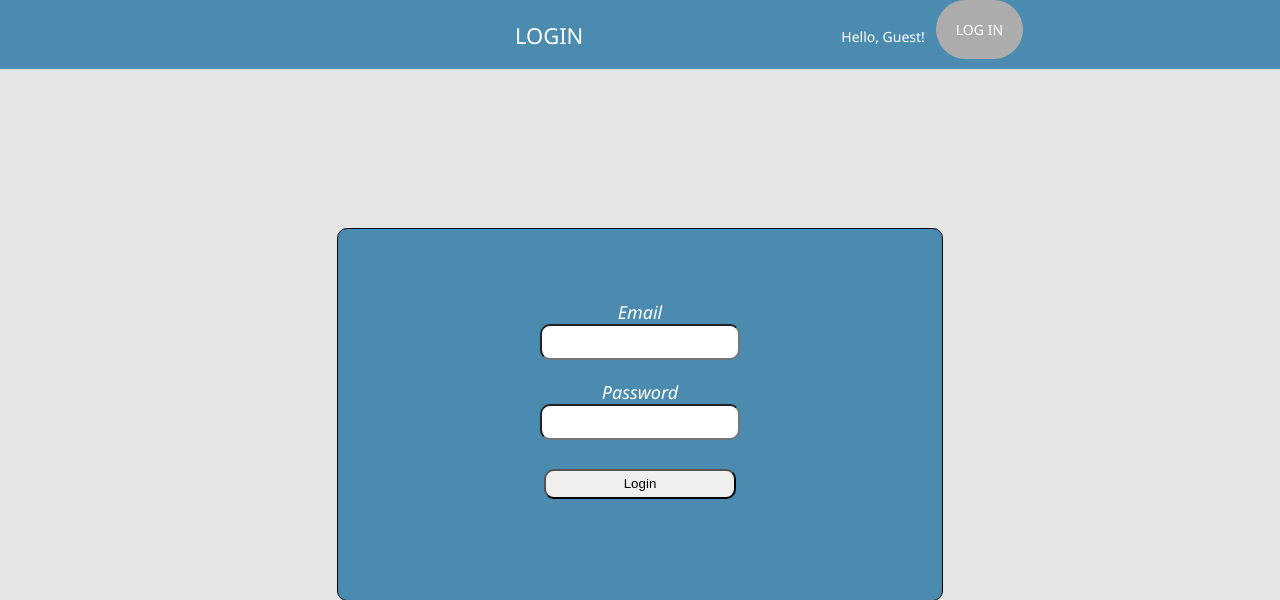
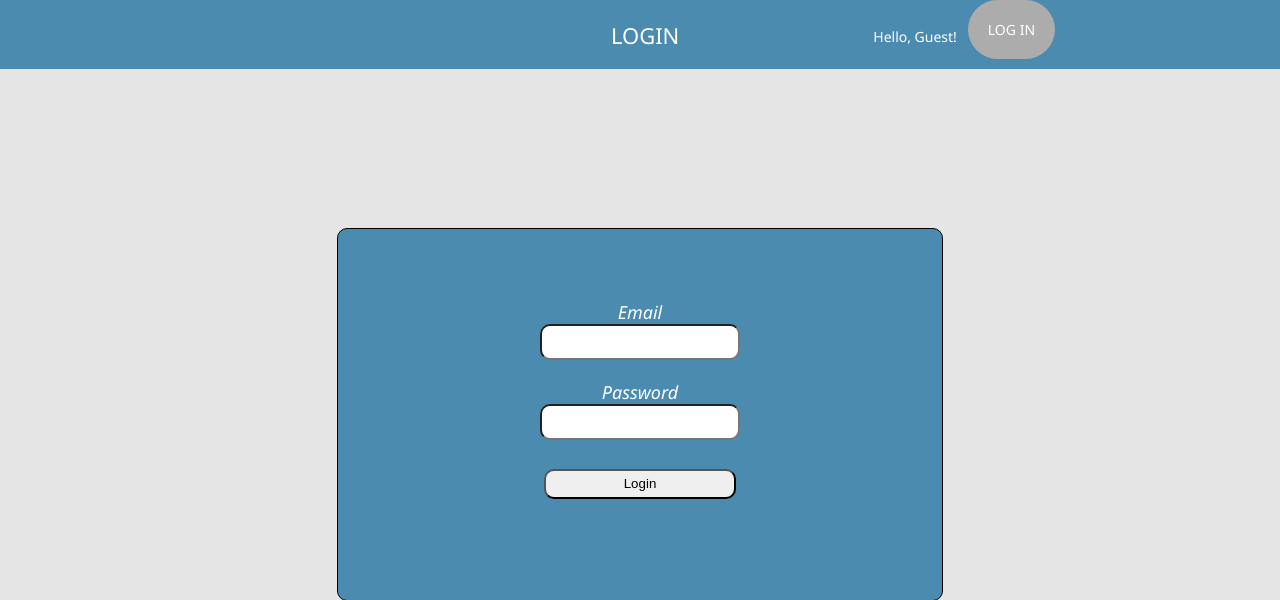
Before and after one commit to RomanWest/AAT, a Flask app: page /login in a window 1280 px wide. Shown: the top 600 px of the page. Run offline with Flask 2, Linux system fonts and the light colour scheme.

Commit message:
fixed login alignment

```diff
--- a/aat/static/style.css
+++ b/aat/static/style.css
@@ -37,7 +37,9 @@ body {
 }
 .navbuttons {
   margin-left: 10%;
+  min-width: 15%;
 }
+
 .nav-button {
   font-size: 2.2rem;
   color: white;
```
